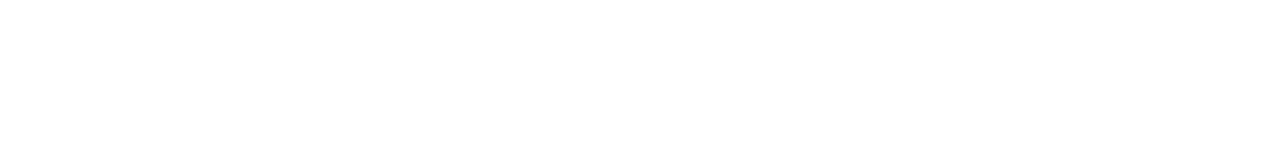
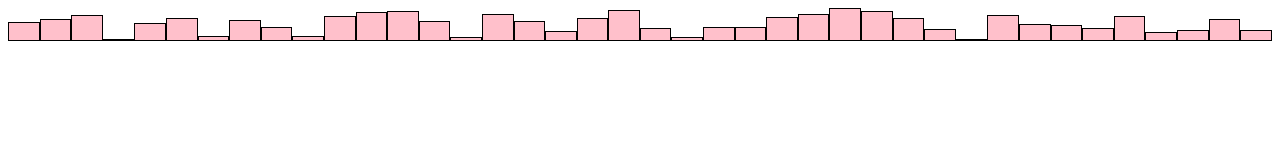
Before and after one commit to Laaufey/Bar-chart, a plain HTML site: page index.html in a window 1280 px wide. Drawn offline with Linux system fonts and the light colour scheme.

Commit message:
Bar chart done

```diff
--- a/index.html
+++ b/index.html
@@ -3,9 +3,53 @@
   <head>
     <meta charset="UTF-8" />
     <meta name="viewport" content="width=device-width, initial-scale=1.0" />
-    <title>Document</title>
+    <title>Bar-chart</title>
+    <link rel="stylesheet" href="style.css" />
   </head>
   <body>
     <!-- #bar>.bar*40 -->
+    <div id="bar">
+      <div class="bar"></div>
+      <div class="bar"></div>
+      <div class="bar"></div>
+      <div class="bar"></div>
+      <div class="bar"></div>
+      <div class="bar"></div>
+      <div class="bar"></div>
+      <div class="bar"></div>
+      <div class="bar"></div>
+      <div class="bar"></div>
+      <div class="bar"></div>
+      <div class="bar"></div>
+      <div class="bar"></div>
+      <div class="bar"></div>
+      <div class="bar"></div>
+      <div class="bar"></div>
+      <div class="bar"></div>
+      <div class="bar"></div>
+      <div class="bar"></div>
+      <div class="bar"></div>
+      <div class="bar"></div>
+      <div class="bar"></div>
+      <div class="bar"></div>
+      <div class="bar"></div>
+      <div class="bar"></div>
+      <div class="bar"></div>
+      <div class="bar"></div>
+      <div class="bar"></div>
+      <div class="bar"></div>
+      <div class="bar"></div>
+      <div class="bar"></div>
+      <div class="bar"></div>
+      <div class="bar"></div>
+      <div class="bar"></div>
+      <div class="bar"></div>
+      <div class="bar"></div>
+      <div class="bar"></div>
+      <div class="bar"></div>
+      <div class="bar"></div>
+      <div class="bar"></div>
+    </div>
+    <script src="script.js"></script>
   </body>
 </html>
--- a/script.js
+++ b/script.js
@@ -1,6 +1,45 @@
 "use strict";
+// window.addEventListener("load", init);
+// function init() {}
+// const bars = document.querySelectorAll(".bar");
+// console.log(bars);
+// function getNumberOfCustomers() {
+//   return Math.floor(Math.random() * 32);
+// }
+// // const queueSize = getNumberOfCustomers();
+// function setBarHeight() {
+//   bars.forEach((bar) => {
+//     console.log(bar, "try");
+//     const queueSize = getNumberOfCustomers();
+//     console.log(queueSize, "test");
+//     bar.style.height = queueSize + "px";
+//     // bar.style.height = queueSize;
+//   });
+// }
+// setBarHeight();
 
-function getNumberOfCustomers() {
-  // FAKE: gives a completely random number
-  return Math.floot(Math.random() * 32);
+window.addEventListener("load", start);
+
+// for (let i = 0; i < 40; i++) {
+//   bar[i].style.height = model[i] + "px";
+// }
+let allBars = document.querySelectorAll(".bar");
+let array = Array.from({ length: 40 }, () => Math.floor(Math.random() * 32));
+
+console.log(array);
+
+function start() {
+  console.log(start);
+  const queueSize = getNumberOfCustomers();
+  function getNumberOfCustomers() {
+    // FAKE: gives a completely random number
+    return Math.floor(Math.random() * 32);
+  }
+  setTimeout(start, 1000);
+  array.shift();
+  array.push(queueSize);
+
+  for (let i = 0; i < 40; i++) {
+    allBars[i].style.height = array[i] + "px";
+  }
 }
--- a/style.css
+++ b/style.css
@@ -0,0 +1,11 @@
+.bar {
+  background-color: pink;
+  height: ;
+  width: 40px;
+  border: solid 1px black;
+  align-self: baseline;
+}
+
+#bar {
+  display: flex;
+}
```
